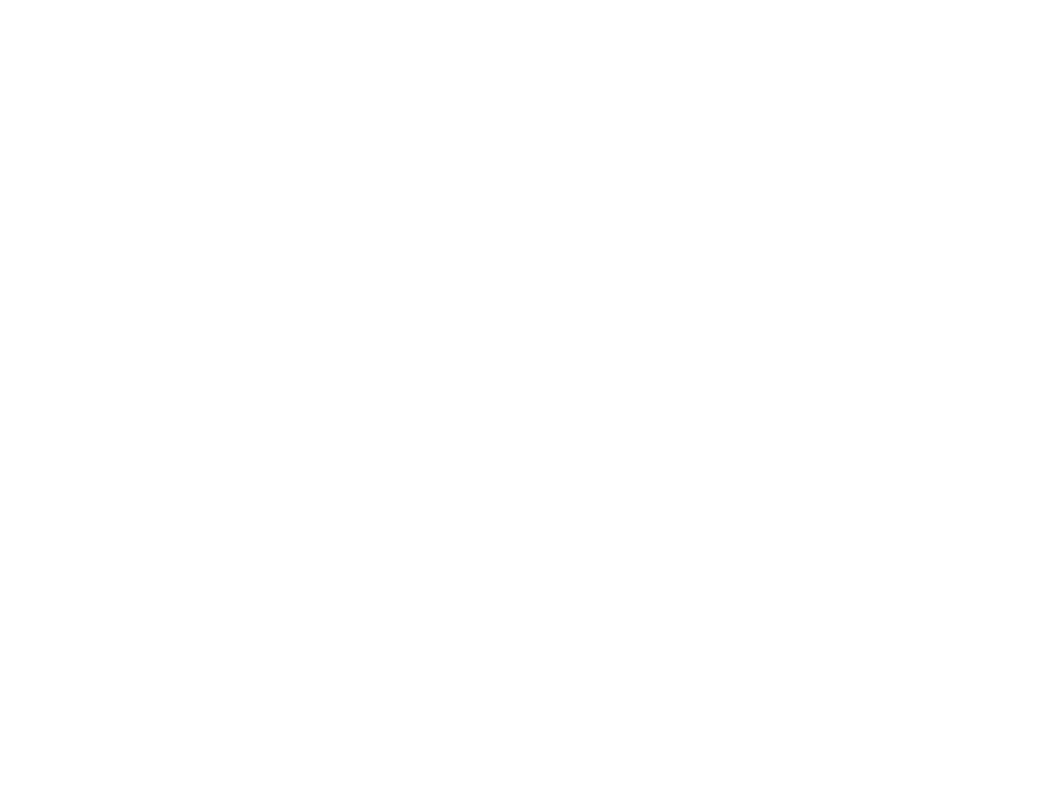
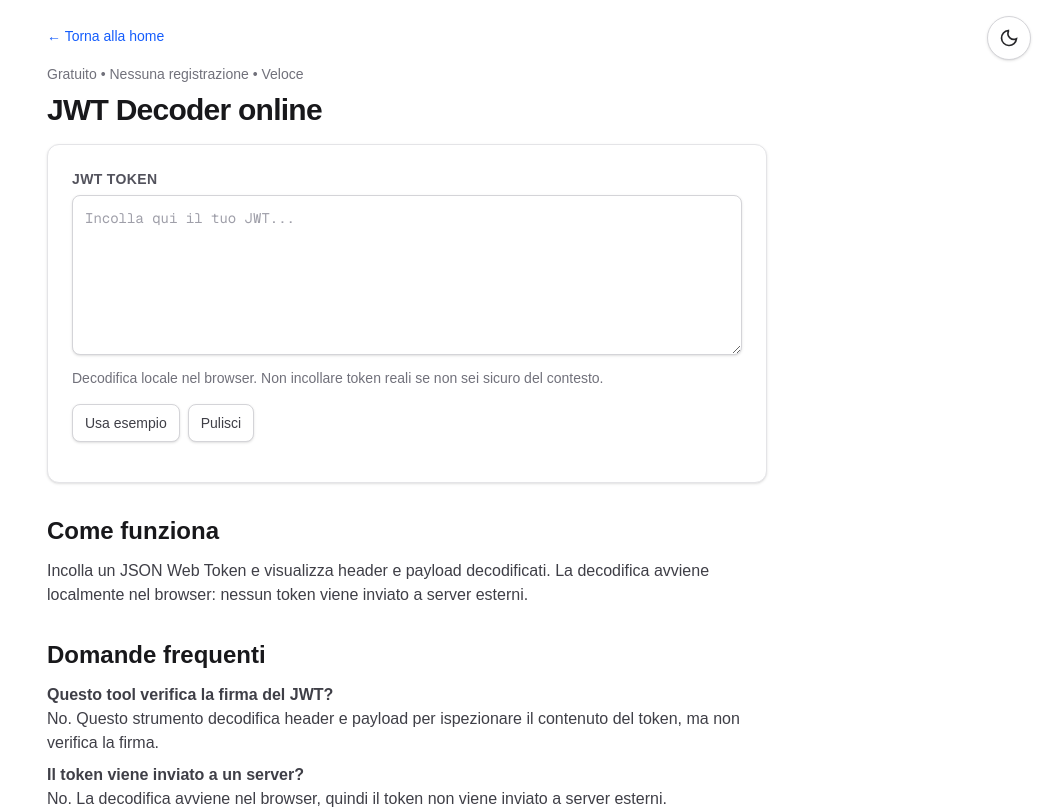
Before and after one commit to elpablo/calcolafacile, a Next.js app: page /it/jwt-decoder in a window 1280 px wide. Before the commit this address had no page. Shown: the top 809 px of the page, without its empty margins (233-1280 px from the left). Built offline with nearby package versions, Linux system fonts and the light colour scheme.

Commit message:
Add JWT Decoder tool with page and routing integration

```diff
--- /dev/null
+++ b/src/app/it/jwt-decoder/JwtDecoder.js
@@ -0,0 +1,193 @@
+
+
+"use client";
+
+import { useMemo, useState } from "react";
+import ToolLayout, { ResultBox } from "@/components/ToolLayout";
+
+const sampleToken =
+    "eyJhbGciOiJIUzI1NiIsInR5cCI6IkpXVCJ9.eyJzdWIiOiIxMjM0NTY3ODkwIiwibmFtZSI6Ik1hcmlvIFJvc3NpIiwiaWF0IjoxNzE0NTYwMDAwLCJleHAiOjE3MTQ1NjM2MDB9.signature";
+
+function base64UrlDecode(value) {
+    const normalized = value.replace(/-/g, "+").replace(/_/g, "/");
+    const padded = normalized.padEnd(normalized.length + ((4 - (normalized.length % 4)) % 4), "=");
+    const decoded = atob(padded);
+
+    return decodeURIComponent(
+        decoded
+            .split("")
+            .map((char) => `%${char.charCodeAt(0).toString(16).padStart(2, "0")}`)
+            .join("")
+    );
+}
+
+function parseJwt(token) {
+    const parts = token.trim().split(".");
+
+    if (parts.length < 2) {
+        throw new Error("Il token deve contenere almeno header e payload separati da un punto.");
+    }
+
+    const [headerPart, payloadPart, signaturePart = ""] = parts;
+
+    return {
+        header: JSON.parse(base64UrlDecode(headerPart)),
+        payload: JSON.parse(base64UrlDecode(payloadPart)),
+        signature: signaturePart,
+    };
+}
+
+function formatJson(value) {
+    return JSON.stringify(value, null, 2);
+}
+
+function formatUnixTimestamp(value) {
+    if (typeof value !== "number") {
+        return null;
+    }
+
+    return new Date(value * 1000).toLocaleString("it-IT", {
+        dateStyle: "medium",
+        timeStyle: "medium",
+    });
+}
+
+function getJwtTimes(payload) {
+    return [
+        { key: "exp", label: "Scadenza", value: formatUnixTimestamp(payload.exp) },
+        { key: "iat", label: "Emesso il", value: formatUnixTimestamp(payload.iat) },
+        { key: "nbf", label: "Valido da", value: formatUnixTimestamp(payload.nbf) },
+    ].filter((item) => item.value);
+}
+
+export default function JwtDecoder() {
+    const [token, setToken] = useState("");
+
+    const decoded = useMemo(() => {
+        if (!token.trim()) {
+            return { data: null, error: null };
+        }
+
+        try {
+            return { data: parseJwt(token), error: null };
+        } catch (error) {
+            return {
+                data: null,
+                error: error.message || "Token JWT non valido.",
+            };
+        }
+    }, [token]);
+
+    const times = decoded.data ? getJwtTimes(decoded.data.payload) : [];
+    const copyText = decoded.data
+        ? `Header:\n${formatJson(decoded.data.header)}\n\nPayload:\n${formatJson(decoded.data.payload)}`
+        : "";
+
+    return (
+        <ToolLayout
+            title="JWT Decoder online"
+            currentPath="/it/jwt-decoder"
+            description="Incolla un JSON Web Token e visualizza header e payload decodificati. La decodifica avviene localmente nel browser: nessun token viene inviato a server esterni."
+            faq={
+                <>
+                    <h3 className="font-semibold">Questo tool verifica la firma del JWT?</h3>
+                    <p>
+                        No. Questo strumento decodifica header e payload per ispezionare il contenuto del token, ma non verifica la firma.
+                    </p>
+
+                    <h3 className="mt-2 font-semibold">Il token viene inviato a un server?</h3>
+                    <p>
+                        No. La decodifica avviene nel browser, quindi il token non viene inviato a server esterni.
+                    </p>
+                </>
+            }
+        >
+            <div className="mb-4">
+                <label className="mb-1.5 block text-sm font-semibold uppercase tracking-wide text-zinc-600 dark:text-zinc-300">
+                    JWT token
+                </label>
+                <textarea
+                    value={token}
+                    onChange={(event) => setToken(event.target.value)}
+                    className="min-h-40 w-full rounded-lg border border-zinc-300 bg-white px-3 py-3 font-mono text-sm text-zinc-900 shadow-sm placeholder:text-zinc-400 focus:border-blue-500 focus:outline-none focus:ring-2 focus:ring-blue-500/20 dark:border-zinc-700 dark:bg-zinc-900 dark:text-zinc-100 dark:placeholder:text-zinc-500 dark:focus:border-blue-400"
+                    placeholder="Incolla qui il tuo JWT..."
+                    spellCheck={false}
+                />
+                <p className="mt-1.5 text-sm text-zinc-500 dark:text-zinc-400">
+                    Decodifica locale nel browser. Non incollare token reali se non sei sicuro del contesto.
+                </p>
+            </div>
+
+            <div className="mb-4 flex flex-wrap gap-2">
+                <button
+                    type="button"
+                    onClick={() => setToken(sampleToken)}
+                    className="rounded-lg border border-zinc-300 bg-white px-3 py-2 text-sm font-medium text-zinc-700 shadow-sm transition hover:bg-zinc-100 dark:border-zinc-700 dark:bg-zinc-900 dark:text-zinc-100 dark:hover:bg-zinc-800"
+                >
+                    Usa esempio
+                </button>
+                <button
+                    type="button"
+                    onClick={() => setToken("")}
+                    className="rounded-lg border border-zinc-300 bg-white px-3 py-2 text-sm font-medium text-zinc-700 shadow-sm transition hover:bg-zinc-100 dark:border-zinc-700 dark:bg-zinc-900 dark:text-zinc-100 dark:hover:bg-zinc-800"
+                >
+                    Pulisci
+                </button>
+            </div>
+
+            {decoded.error && (
+                <div className="rounded-xl border border-red-200 bg-red-50 p-4 text-sm text-red-700 dark:border-red-900/60 dark:bg-red-950/40 dark:text-red-300">
+                    {decoded.error}
+                </div>
+            )}
+
+            {decoded.data && (
+                <ResultBox copyText={copyText}>
+                    <div className="space-y-4">
+                        {times.length > 0 && (
+                            <div className="rounded-lg border border-blue-200 bg-white/70 p-3 dark:border-blue-900/60 dark:bg-zinc-900/60">
+                                <p className="mb-2 text-sm font-semibold uppercase tracking-wide text-zinc-600 dark:text-zinc-300">
+                                    Date principali
+                                </p>
+                                <div className="space-y-1 text-sm text-zinc-700 dark:text-zinc-300">
+                                    {times.map((item) => (
+                                        <p key={item.key}>
+                                            <strong>{item.label}:</strong> {item.value}
+                                        </p>
+                                    ))}
+                                </div>
+                            </div>
+                        )}
+
+                        <div>
+                            <p className="mb-1.5 text-sm font-semibold uppercase tracking-wide text-zinc-600 dark:text-zinc-300">
+                                Header
+                            </p>
+                            <pre className="overflow-x-auto rounded-lg bg-zinc-950 p-3 text-sm text-zinc-100">
+                                {formatJson(decoded.data.header)}
+                            </pre>
+                        </div>
+
+                        <div>
+                            <p className="mb-1.5 text-sm font-semibold uppercase tracking-wide text-zinc-600 dark:text-zinc-300">
+                                Payload
+                            </p>
+                            <pre className="overflow-x-auto rounded-lg bg-zinc-950 p-3 text-sm text-zinc-100">
+                                {formatJson(decoded.data.payload)}
+                            </pre>
+                        </div>
+
+                        <div>
+                            <p className="mb-1.5 text-sm font-semibold uppercase tracking-wide text-zinc-600 dark:text-zinc-300">
+                                Signature
+                            </p>
+                            <p className="break-all rounded-lg bg-white/70 p-3 font-mono text-sm text-zinc-700 dark:bg-zinc-900/60 dark:text-zinc-300">
+                                {decoded.data.signature || "Nessuna signature presente"}
+                            </p>
+                        </div>
+                    </div>
+                </ResultBox>
+            )}
+        </ToolLayout>
+    );
+}
--- /dev/null
+++ b/src/app/it/jwt-decoder/page.js
@@ -0,0 +1,16 @@
+
+
+import JwtDecoder from "./JwtDecoder";
+
+export const metadata = {
+    title: "JWT Decoder Online - Decodifica Header e Payload",
+    description:
+        "Decodifica JWT online direttamente nel browser. Visualizza header e payload di un JSON Web Token senza inviare dati a server esterni.",
+    alternates: {
+        canonical: "https://calcolafacile.org/it/jwt-decoder",
+    },
+};
+
+export default function JwtDecoderPage() {
+    return <JwtDecoder />;
+}
--- a/src/app/it/page.js
+++ b/src/app/it/page.js
@@ -46,6 +46,12 @@ const tools = [
         title: "Calcolo sconto inverso",
         description:
             "Trova il prezzo originale partendo da prezzo scontato e sconto.",
+    },
+    {
+        href: "/it/jwt-decoder",
+        title: "JWT Decoder",
+        description:
+            "Decodifica header e payload di un JSON Web Token direttamente nel browser.",
     },
 ];
 
--- a/src/app/sitemap.js
+++ b/src/app/sitemap.js
@@ -15,6 +15,7 @@ export default function sitemap() {
         "/it/calcolo-stipendio-netto",
         "/it/calcolo-sconto-inverso",
         "/it/convertitore-unita",
+        "/it/jwt-decoder",
     ];
 
     const conversionRoutes = conversions.map(
--- a/src/components/ToolLayout.js
+++ b/src/components/ToolLayout.js
@@ -39,6 +39,11 @@ const defaultRelatedTools = [
         href: "/it/convertitore-unita",
         title: "Convertitore unità di misura",
         description: "Converti lunghezza, peso, temperatura e volume in modo rapido.",
+    },
+    {
+        href: "/it/jwt-decoder",
+        title: "JWT Decoder",
+        description: "Decodifica header e payload di un JSON Web Token nel browser.",
     },
 ];
 
```
